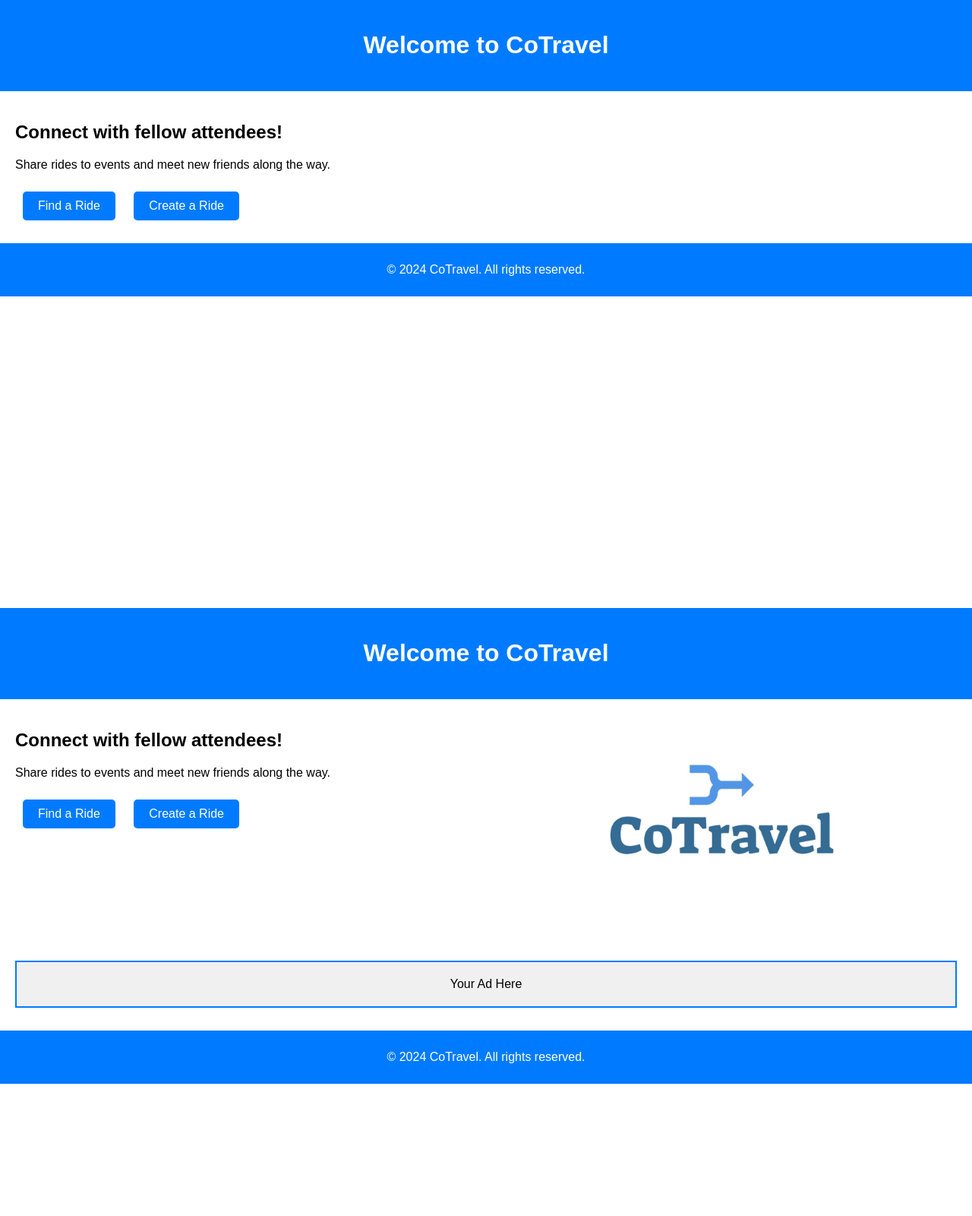
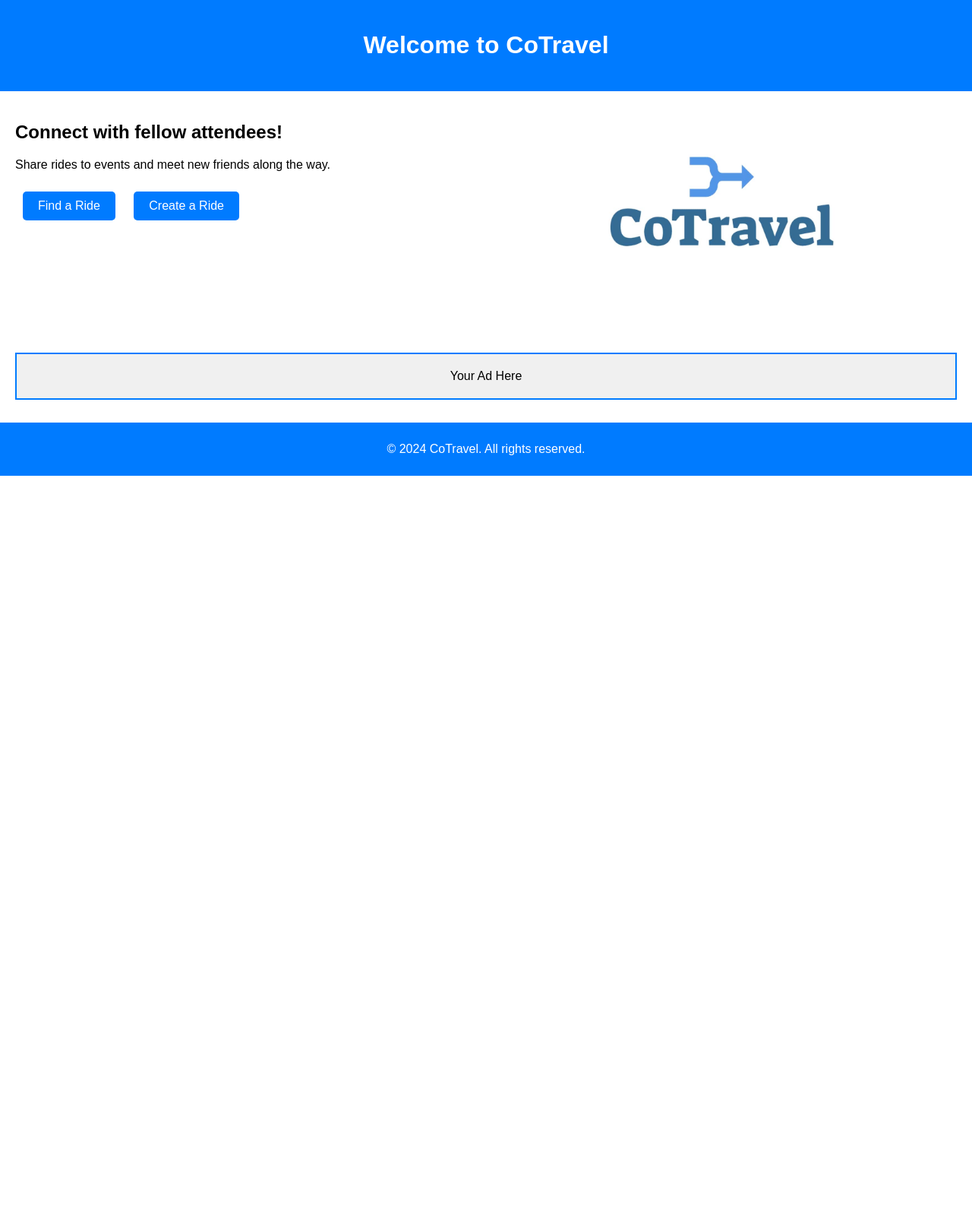
Before and after one commit to dbotros3/ORF401Lab3, a Django app: template HandyRides/templates/index.html in a window 1280 px wide. Shown: the whole page at 76% size. After the commit the page ends 626 px from the top, so only its background shows below. Run offline with Django 3.2, Linux system fonts and the light colour scheme; the template is opened without the code that fills it, so the values that code supplies are empty.

Commit message:
Update index.html

```diff
--- a/HandyRides/templates/index.html
+++ b/HandyRides/templates/index.html
@@ -10,26 +10,7 @@
     <!-- Correct way to link to static files in Django -->
     <link rel="stylesheet" href="{% static 'main.css' %}">
 </head>
-<body>
-    <div class="container">
-        <header>
-            <h1>Welcome to CoTravel</h1>
-        </header>
-        <main>
-            <section class="intro">
-                <h2>Connect with fellow attendees!</h2>
-                <p>Share rides to events and meet new friends along the way.</p>
-                <div class="buttons">
-                    <a href="rides/" class="btn btn-primary">Find a Ride</a>
-                    <a href="{% url 'rides:create' %}" class="btn btn-secondary">Create a Ride</a>
-                </div>
-            </section>
-        </main>
-        <footer>
-            <p>&copy; 2024 CoTravel. All rights reserved.</p>
-        </footer>
-    </div>
-</body>
+
 
 <body>
     <div class="container">
```
